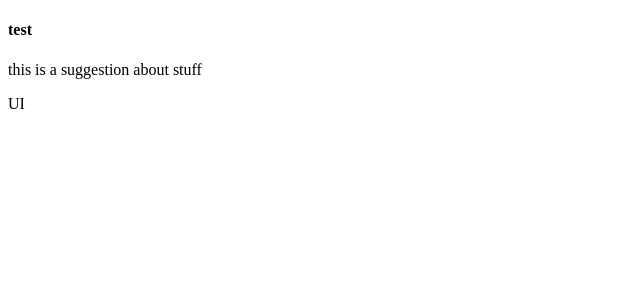
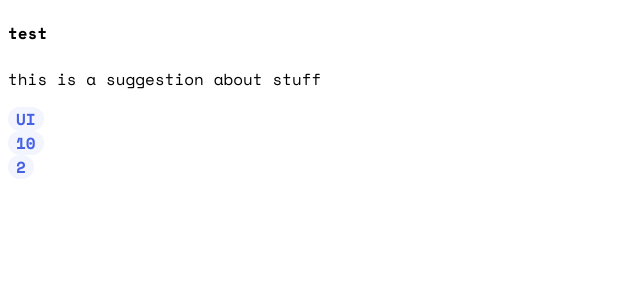
Before and after one commit to ormus395/product-feedback-app-web, a React (Create React App) app: page / in a window 1280 px wide. Shown: the top 300 px of the page, without its empty margins (0-640 px from the left). Built offline with nearby package versions, Linux system fonts and the light colour scheme; no server answers.

Commit message:
Pill component finished

```diff
--- /dev/null
+++ b/src/components/Pill/Pill.tsx
@@ -0,0 +1,6 @@
+import React from "react";
+import "./pill.css";
+
+const Pill = ({ children }: any) => <span className="pill">{children}</span>;
+
+export default Pill;
--- /dev/null
+++ b/src/components/Pill/pill.css
@@ -0,0 +1,18 @@
+.pill {
+  background-color: var(--default);
+  border-radius: 100px;
+  color: var(--blue-purple);
+
+  font-weight: bold;
+  padding: 0 0.5rem;
+}
+
+.pill:hover {
+  background-color: var(--default-hover);
+  cursor: pointer;
+}
+
+.pill:active {
+  background-color: var(--blue-purple);
+  color: white;
+}
--- a/src/components/Suggestion/Suggestion.tsx
+++ b/src/components/Suggestion/Suggestion.tsx
@@ -1,4 +1,5 @@
 import React from "react";
+import Pill from "../Pill/Pill";
 /*
 
 A suggestion has a:
@@ -20,11 +21,17 @@ type SuggestionProp = {
 
 function Suggestion({ suggestion }: SuggestionProp) {
   return (
-    <div>
+    <div className="suggestion">
       <h4>{suggestion.title}</h4>
       <div>
         <p>{suggestion.body}</p>
-        <span>{suggestion.type}</span>
+        <Pill>{suggestion.type}</Pill>
+      </div>
+      <div>
+        <span className="pill">{suggestion.voteCount}</span>
+      </div>
+      <div>
+        <span className="pill">{suggestion.commentCount}</span>
       </div>
     </div>
   );
--- /dev/null
+++ b/src/index.css
@@ -0,0 +1,29 @@
+@import url("https://fonts.googleapis.com/css2?family=Jost:wght@400;700&family=Roboto:wght@400;500&family=Space+Mono:wght@400;700&display=swap");
+
+html {
+  font-family: "Jost", sans-serif;
+
+  font-family: "Roboto", sans-serif;
+
+  font-family: "Space Mono", monospace;
+
+  font-size: 16px;
+}
+
+:root {
+  --default: #f2f4fe;
+  --default-hover: #cfd7ff;
+
+  --blue-purple: #4661e6;
+
+  --button-1: #ad1fea;
+  --button-1-hover: #c75af6;
+
+  --button-2-hover: #7c91f9;
+
+  --button-3: #3a4374;
+  --button-3-hover: #656ea3;
+
+  --danger: #d73737;
+  --danger-opaque: #e98888;
+}
--- a/src/index.tsx
+++ b/src/index.tsx
@@ -2,6 +2,7 @@ import React from "react";
 import ReactDOM from "react-dom";
 import App from "./App";
 import reportWebVitals from "./reportWebVitals";
+import "./index.css";
 
 ReactDOM.render(
   <React.StrictMode>
```
